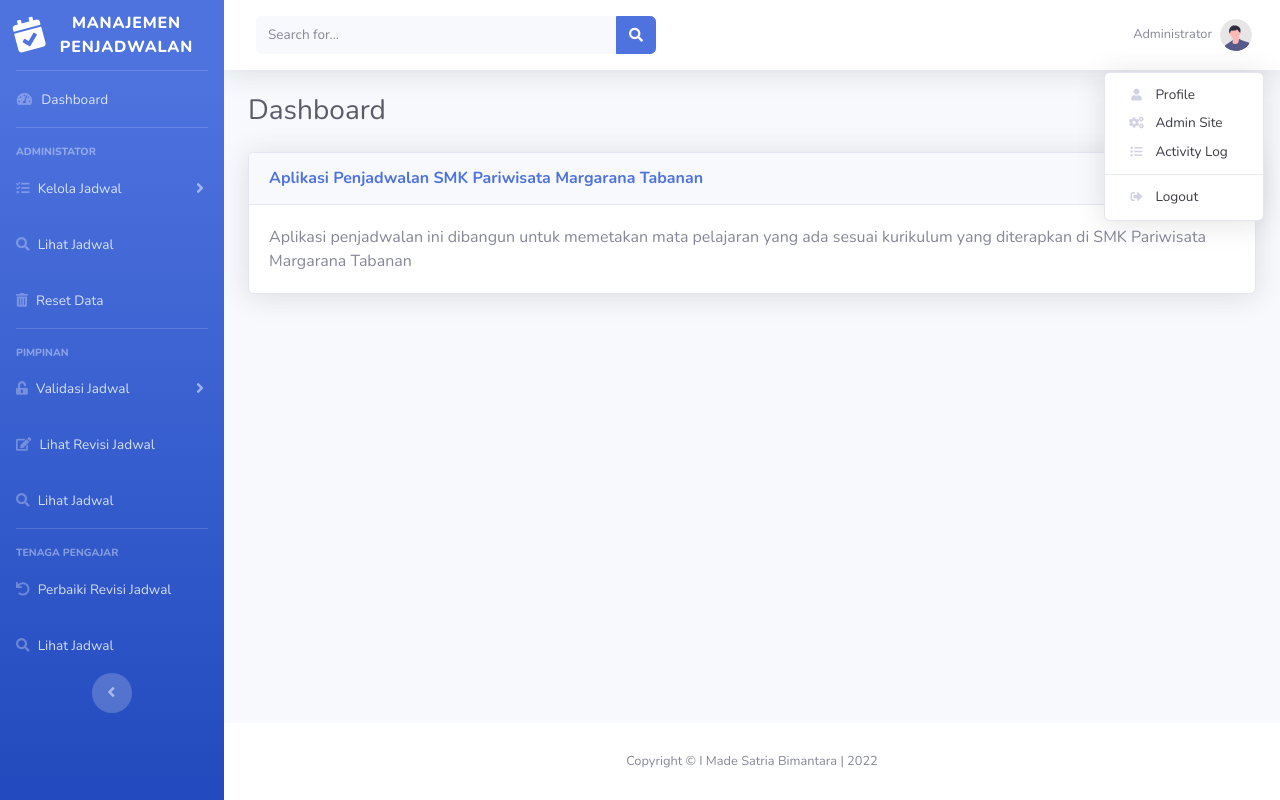
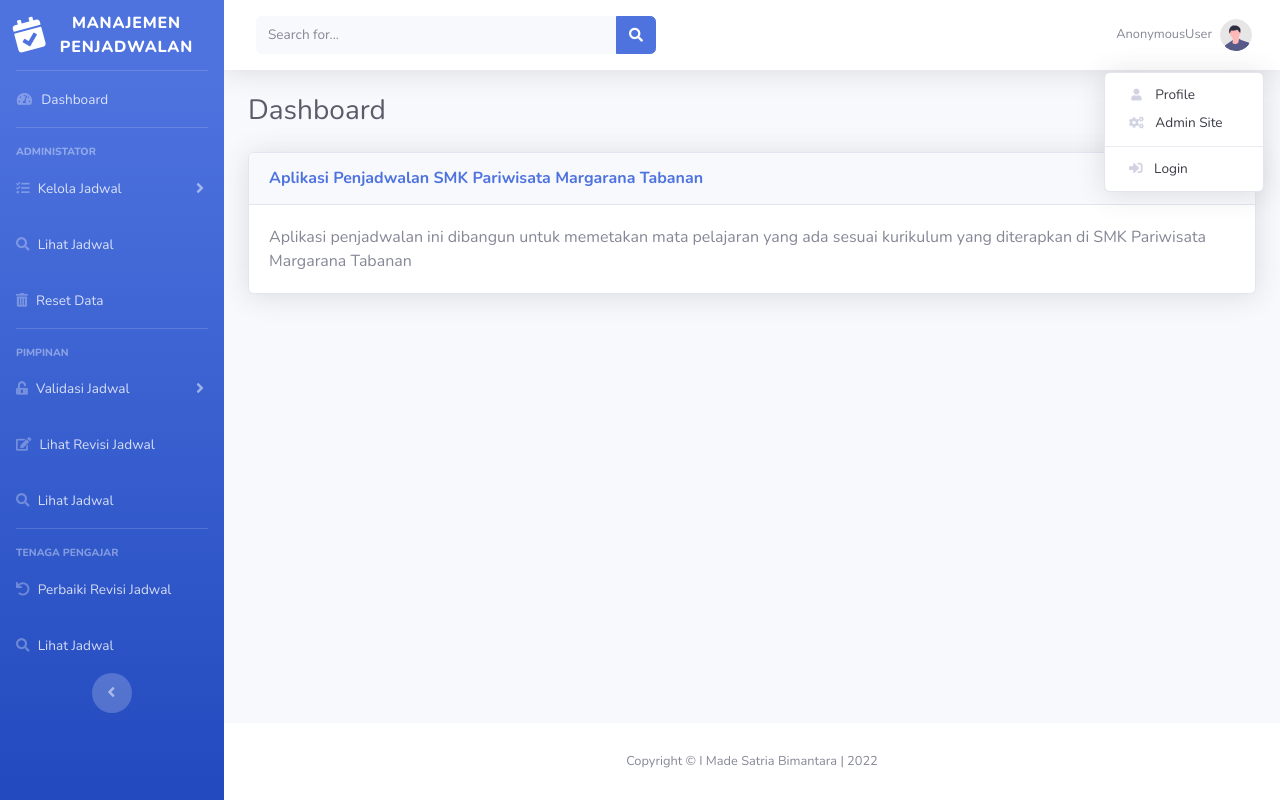
Before and after one commit to satriabimantara/Aplikasi_Manajemen_Penjadwalan, a Django app: page / in a window 1280 px wide, after a click that opens the changed part. Run offline with Django 4.2, Linux system fonts and the light colour scheme; some libraries are stand-ins or nearby versions.

Commit message:
Menyelesaikan fitur login dan logout dengan LoginView dan LogoutView; Template login.html masih sederhana belum dipercantik

```diff
--- a/apps/aplikasi_manajemen_penjadwalan/urls.py
+++ b/apps/aplikasi_manajemen_penjadwalan/urls.py
@@ -1,12 +1,17 @@
 from django.contrib import admin
 from django.urls import path, include
+from django.contrib.auth.views import LogoutView
 from .views import (
     IndexView,
-    JadwalListView
+    JadwalListView,
+    UserLoginView,
+    logoutView
 )
 
 urlpatterns = [
     path('admin/', admin.site.urls),
+    path('login/', UserLoginView.as_view(), name='login'),
+    path('logout/', LogoutView.as_view(next_page='login'), name='logout'),
     path('jadwal/', JadwalListView.as_view(), name='jadwal_list'),
     path('administrator/', include('administrator.urls', namespace='administrator_IT')),
     path('pimpinan/', include('pimpinan.urls', namespace='pimpinan')),
--- a/apps/aplikasi_manajemen_penjadwalan/views.py
+++ b/apps/aplikasi_manajemen_penjadwalan/views.py
@@ -1,5 +1,10 @@
 from django.views import View
-from django.shortcuts import render
+from django.shortcuts import render, redirect
+from django.urls import reverse_lazy
+from .forms import UserForm
+from django.contrib.auth import authenticate, login, logout
+from django.contrib.auth.views import LoginView, LogoutView
+from django.contrib.auth.decorators import login_required
 from django.views.generic import (
     ListView,
 )
@@ -9,6 +14,7 @@ from tenagapengajar.models import (
 from administrator.models import (
     Hari
 )
+
 
 class IndexView(View):
     template_name = 'index.html'
@@ -54,3 +60,23 @@ class JadwalListView(ListView):
 
 def error_404_view(request, exception):
     return render(request, '404.html')
+
+
+class UserLoginView(LoginView):
+    template_name = 'login.html'
+    fields = "__all__"
+    redirect_authenticated_user = True
+
+    def get_success_url(self):
+        return reverse_lazy('index')
+
+
+@login_required()
+def logoutView(request):
+    context = {
+        'title_page': 'Logout'
+    }
+    if request.method == "POST":
+        if request.POST['logout'] == "Submit":
+            logout(request)
+    return redirect('index')
--- a/apps/templates/snippets/modals_index.html
+++ b/apps/templates/snippets/modals_index.html
@@ -12,7 +12,7 @@
             <div class="modal-body">Select "Logout" below if you are ready to end your current session.</div>
             <div class="modal-footer">
                 <button class="btn btn-secondary" type="button" data-dismiss="modal">Cancel</button>
-                <a class="btn btn-primary" href="login.html">Logout</a>
+                <a class="btn btn-primary" href="{% url 'logout' %}">Logout</a>
             </div>
         </div>
     </div>
--- a/apps/templates/snippets/topbar.html
+++ b/apps/templates/snippets/topbar.html
@@ -6,7 +6,7 @@
     <li class="nav-item dropdown no-arrow">
         <a class="nav-link dropdown-toggle" href="#" id="userDropdown" role="button" data-toggle="dropdown"
             aria-haspopup="true" aria-expanded="false">
-            <span class="mr-2 d-none d-lg-inline text-gray-600 small">Administrator</span>
+            <span class="mr-2 d-none d-lg-inline text-gray-600 small">{{user}}</span>
             <img class="img-profile rounded-circle" src="{% static 'img/undraw_profile.svg' %}">
         </a>
         <!-- Dropdown - User Information -->
@@ -19,15 +19,19 @@
                 <i class="fas fa-cogs fa-sm fa-fw mr-2 text-gray-400"></i>
                 Admin Site
             </a>
-            <a class="dropdown-item" href="#">
-                <i class="fas fa-list fa-sm fa-fw mr-2 text-gray-400"></i>
-                Activity Log
-            </a>
             <div class="dropdown-divider"></div>
+            {% if user.is_authenticated %}
             <a class="dropdown-item" href="#" data-toggle="modal" data-target="#logoutModal">
                 <i class="fas fa-sign-out-alt fa-sm fa-fw mr-2 text-gray-400"></i>
                 Logout
             </a>
+            {% else %}
+            <a class="dropdown-item" href="{% url 'login' %}">
+                <i class="fas fa-sign-in-alt mr-2 text-gray-400"></i>
+                Login
+            </a>
+            {% endif %}
+
         </div>
     </li>
 
```
Also changed, not shown: apps/aplikasi_manajemen_penjadwalan/forms.py (added, +14 -0 lines), apps/templates/login.html (+28 -0 lines), apps/db_aplikasi_manajemen_penjadwalan.sqlite3.
